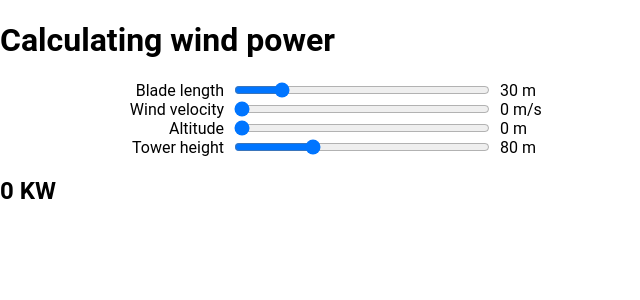
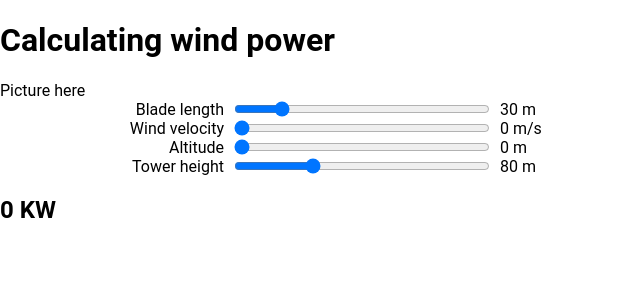
Before and after one commit to BrownUniversity/wind-turbine-tool, a React (Create React App) app: page / in a window 1280 px wide. Shown: the top 300 px of the page, without its empty margins (0-640 px from the left). Built offline with nearby package versions, Linux system fonts and the light colour scheme.

Commit message:
Add placeholder for TurbineVisual to TurbineCalculator.js

```diff
--- a/src/TurbineCalculator.js
+++ b/src/TurbineCalculator.js
@@ -1,6 +1,7 @@
 import React from 'react';
 import {calculateTurbinePower} from './turbine.js';
 import InputField from './InputField.js';
+import TurbineVisual from './TurbineVisual.js'
 import "./TurbineCalculator.css";
 
 class TurbineCalculator extends React.Component {
@@ -36,6 +37,7 @@ class TurbineCalculator extends React.Component {
 
     return (
       <div className="turbine-calculator">
+        <TurbineVisual />
         <form className="inputs" onChange={this.formUpdate}>
           <InputField
             name="bladeLength"
--- a/src/TurbineVisual.js
+++ b/src/TurbineVisual.js
@@ -1,10 +1,8 @@
 import React from 'react';
 import "./TurbineVisual.css";
 
-
 function TurbineVisual(props) {
-
-	return <div className="turbine-visual"></div>
+	return <div className="turbine-visual">Picture here</div>
 }
 
 export default TurbineVisual;
```
